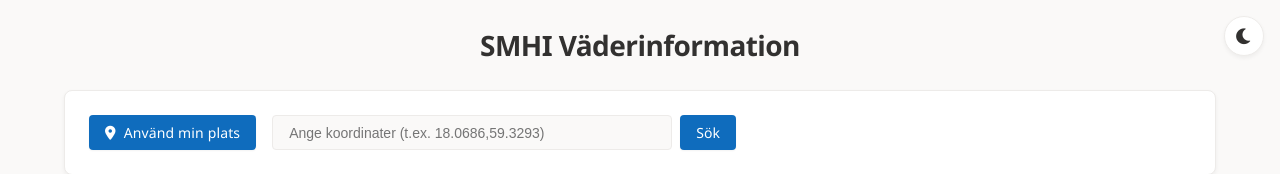
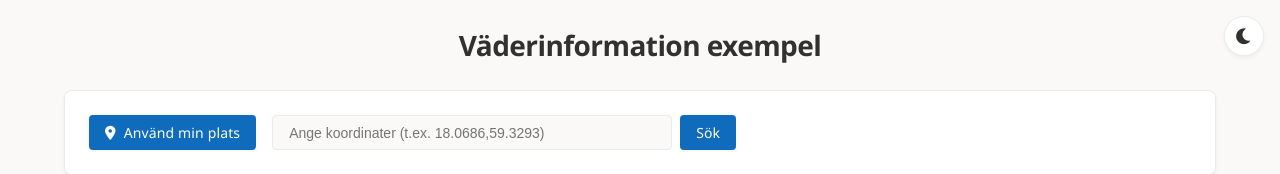
Before and after one commit to Cindanela/TerribleDocs, a plain HTML site: page index.html in a window 1280 px wide. Shown: the top 174 px of the page. Drawn offline with Linux system fonts and the light colour scheme.

Commit message:
updated title

```diff
--- a/index.html
+++ b/index.html
@@ -12,7 +12,7 @@
         <i class="fas fa-moon"></i>
     </button>
     <div class="container">
-        <h1>SMHI Väderinformation</h1>
+        <h1>Väderinformation exempel</h1>
         <div class="search-container">
             <button id="locationButton" onclick="getUserLocation()" class="location-button">
                 <i class="fas fa-location-dot"></i> Använd min plats
```
